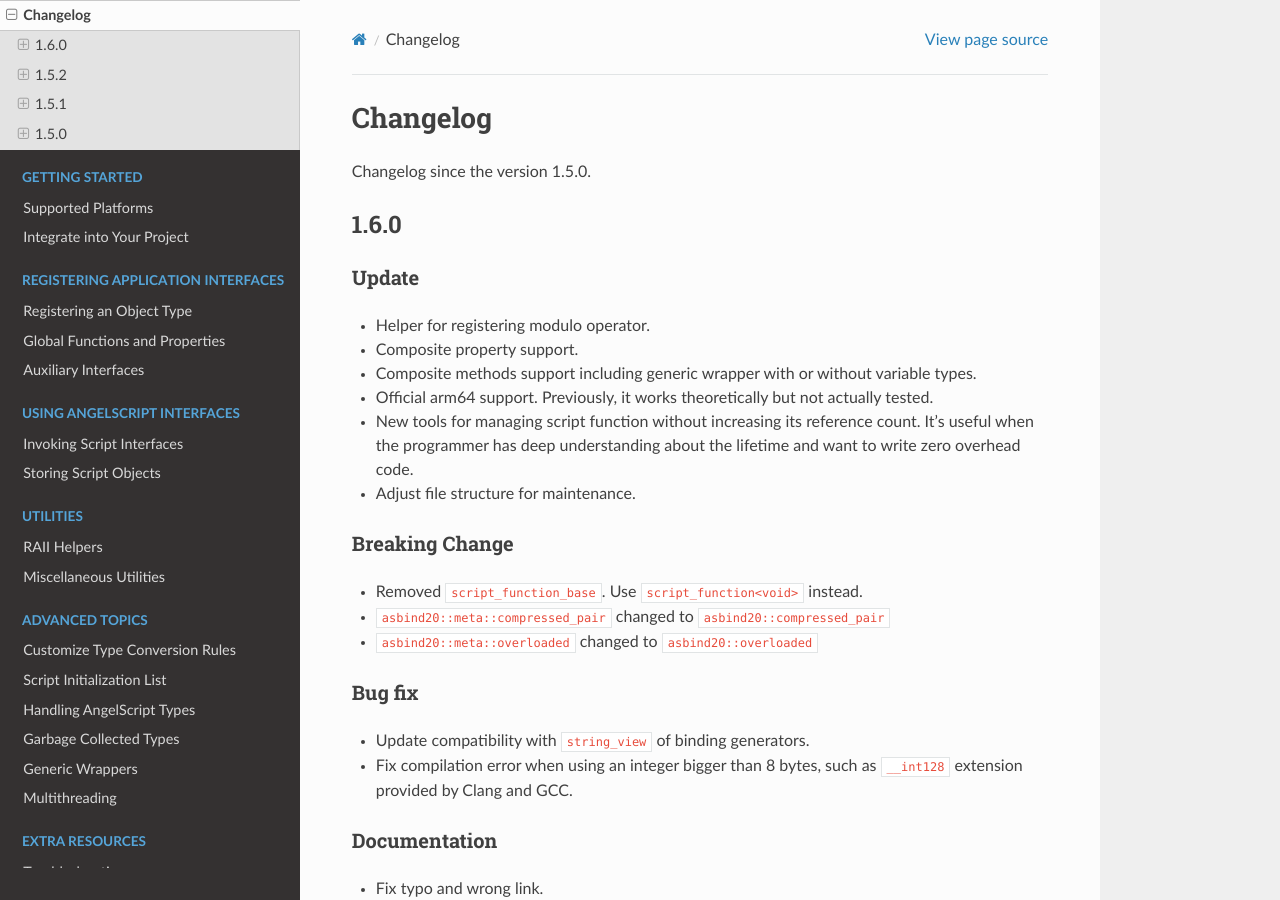
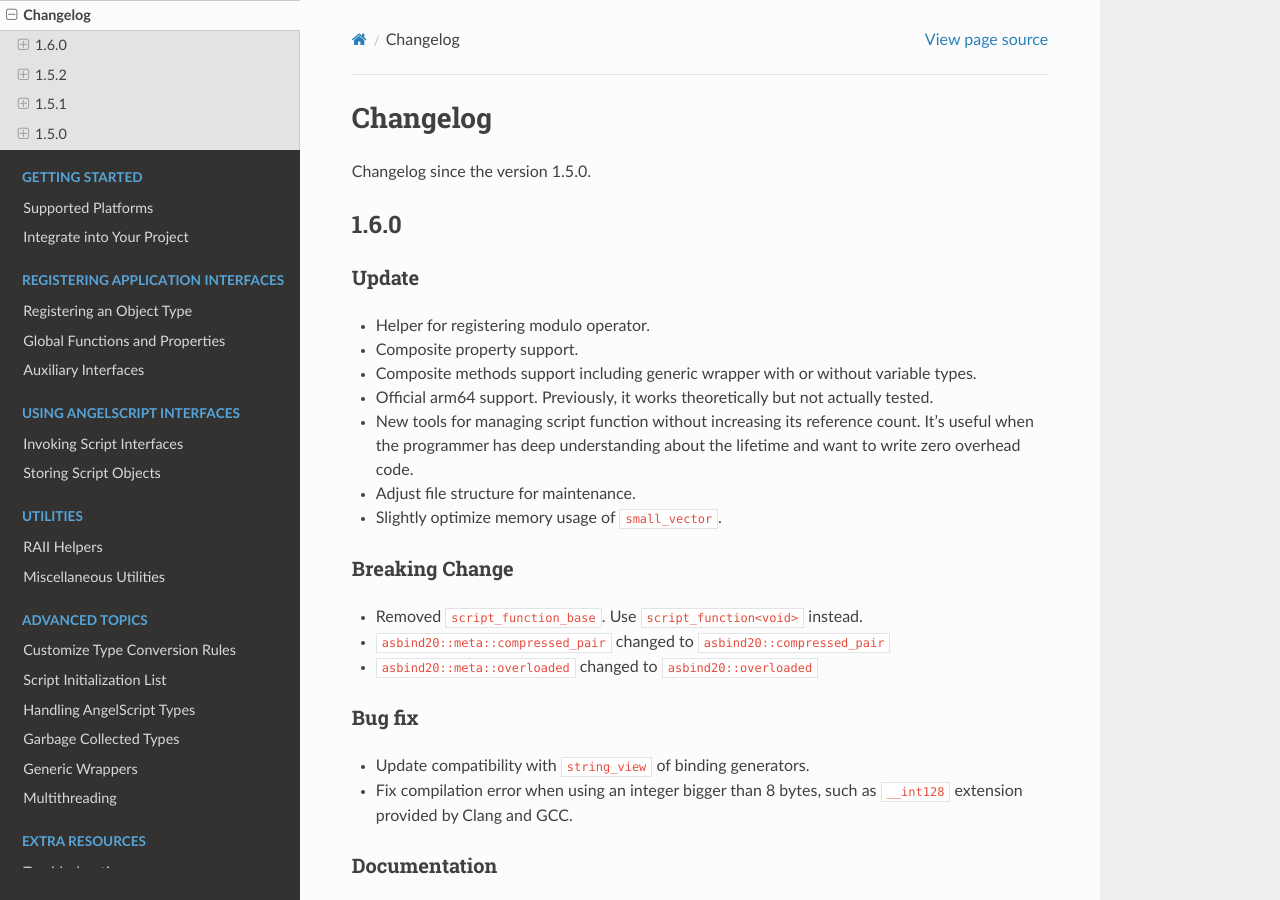
Before and after one commit to HenryAWE/asbind20, a Sphinx documentation site: the page built from doc/changelog.rst, in a window 1280 px wide and 900 px high. Built offline with Sphinx 7.4.7 and the Read the Docs theme 3.1.0, drawn with Linux system fonts in a browser that asks for light colours.

Commit message:
Slightly optimize memory usage of `small_vector`

```diff
--- a/doc/changelog.rst
+++ b/doc/changelog.rst
@@ -16,6 +16,7 @@ Update
 - New tools for managing script function without increasing its reference count.
   It's useful when the programmer has deep understanding about the lifetime and want to write zero overhead code.
 - Adjust file structure for maintenance.
+- Slightly optimize memory usage of ``small_vector``.
 
 Breaking Change
 ~~~~~~~~~~~~~~~
```
Also changed, not shown: 1 other file.
